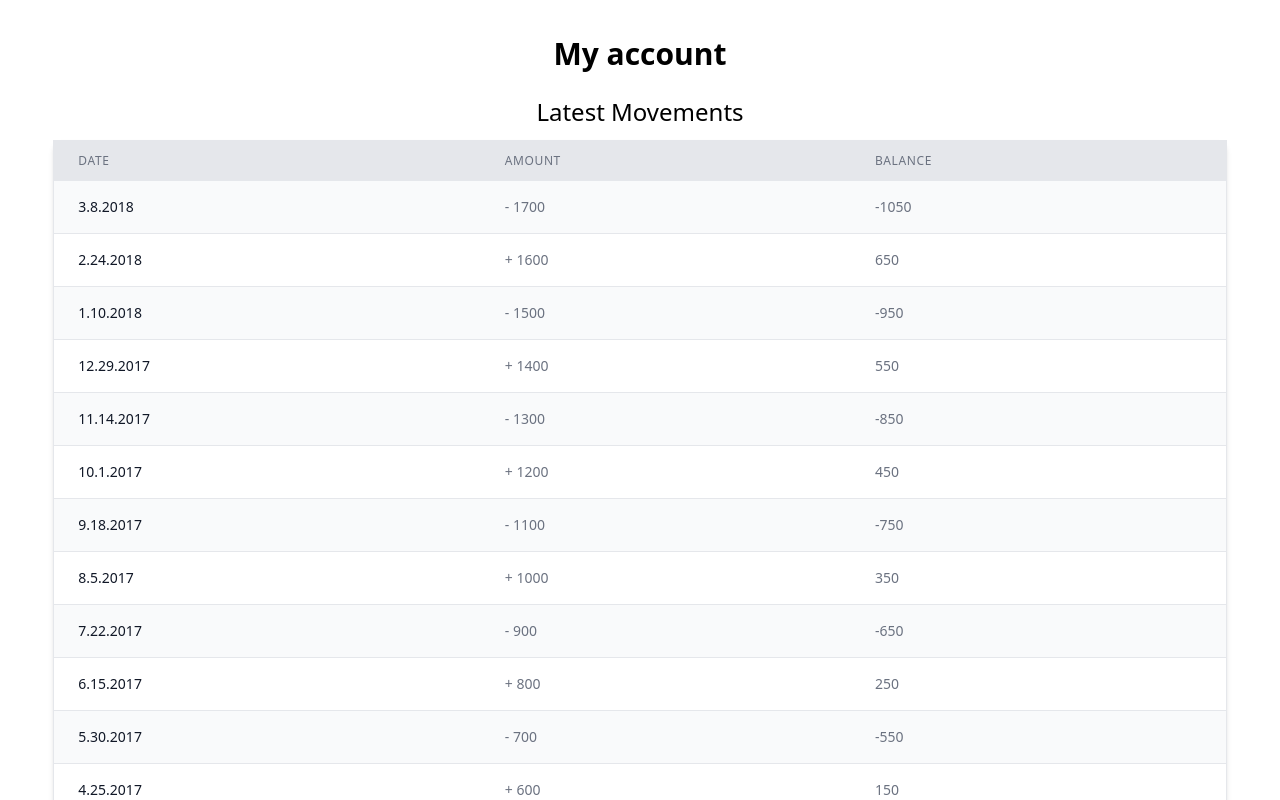
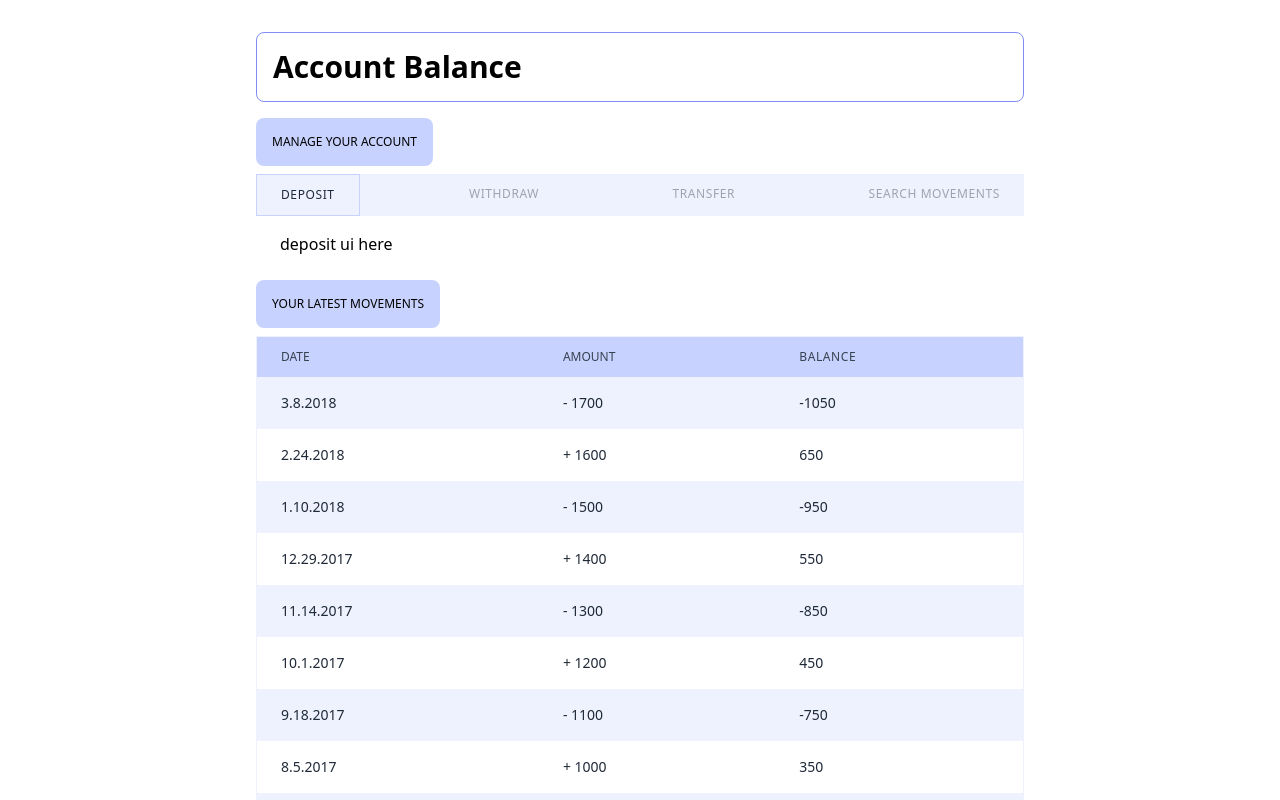
Before and after one commit to vivitt/bank-account-kata, a Next.js app: page / in a window 1280 px wide. Shown: the top 800 px of the page. Built offline with nearby package versions, Linux system fonts and the light colour scheme.

Commit message:
improve ui style

```diff
--- a/app/page.tsx
+++ b/app/page.tsx
@@ -2,19 +2,55 @@
 import { useState } from "react";
 import { movements } from "./lib/movements-data";
 import MovementsGrid from "./ui/MovementsGrid";
+import ActionPanelGroup from "./ui/ActionsPanelGroup";
+import ActionPanel from "./ui/ActionPanel";
+import SectionLabel from "./ui/SectionLabel";
 
 export default function Page() {
   const [userMovements, setUserMovements] = useState(movements);
   const [accountBalance, setAccountBalance] = useState(0);
   return (
-    <main className="flex flex-col items-center justify-center w-11/12 mx-auto my-6">
-      <h1 className="text-3xl font-bold m-3">My account</h1>
-
-      <h2 className="text-2xl m-3">Latest Movements</h2>
-      <MovementsGrid
-        movements={userMovements}
-        balance={accountBalance}
-      ></MovementsGrid>
+    <main className="flex flex-col w-3/5 mx-auto my-6">
+      <h1 className=" text-3xl font-bold p-4 my-2 justify-center rounded-lg border border-indigo-400">
+        Account Balance
+      </h1>
+      <section>
+        <SectionLabel title="Manage Your Account"> </SectionLabel>
+        <ActionPanelGroup
+          panels={[
+            {
+              id: "deposit",
+              header: "Deposit",
+              content: <p>deposit ui here</p>,
+            },
+            {
+              id: "withdraw",
+              header: "Withdraw",
+              content: <p>withdraw ui here</p>,
+            },
+            {
+              id: "transfer",
+              header: "Transfer",
+              content: <p>transfer ui here</p>,
+            },
+            {
+              id: "search",
+              header: "Search Movements",
+              content: <p>search ui here</p>,
+            },
+          ]}
+          renderPanels={(id: string, content: ReactNode) => {
+            return <ActionPanel key={id}>{content}</ActionPanel>;
+          }}
+        ></ActionPanelGroup>
+      </section>
+      <section>
+        <SectionLabel title="Your Latest Movements"> </SectionLabel>
+        <MovementsGrid
+          movements={userMovements}
+          balance={accountBalance}
+        ></MovementsGrid>
+      </section>
     </main>
   );
 }
--- /dev/null
+++ b/app/ui/ActionPanel.tsx
@@ -0,0 +1,8 @@
+import { PropsWithChildren, ReactNode } from "react";
+type Props = {
+  children: ReactNode;
+};
+
+export default function ActionPanel(props: PropsWithChildren<Props>) {
+  return <div>{props.children}</div>;
+}
--- /dev/null
+++ b/app/ui/ActionsPanelGroup.tsx
@@ -0,0 +1,52 @@
+import React from "react";
+import { ReactNode, useEffect, useState } from "react";
+import { PropsWithpanelren } from "react";
+
+type Props = {
+  panels: { id: string; header: string; content: ReactNode }[];
+  // eslint-disable-next-line no-unused-vars
+  renderPanels: (id: string, content: ReactNode) => React.JSX.Element;
+};
+
+export default function ActionPanelGroup(props: PropsWithpanelren<Props>) {
+  const [currentPanel, setCurrentPanel] = useState("Deposit");
+
+  const handleClick = (e: React.UIEvent<HTMLButtonElement>) => {
+    setCurrentPanel(e.currentTarget.innerHTML);
+  };
+
+  useEffect(() => {
+    const editButton = document.getElementsByTagName("button")[0];
+    editButton.setAttribute("aria-pressed", "true");
+  }, []);
+
+  return (
+    <div className="min-w-full ">
+      <div
+        role="toolbar"
+        aria-label="Account management options"
+        className="flex bg-indigo-50 align-center justify-between "
+      >
+        {props.panels.map((panel) => (
+          <div key={`${panel.id}-panel`}>
+            <button
+              onClick={(e) => handleClick(e)}
+              className="px-6 py-3 text-left text-xs font-medium text-gray-400 uppercase tracking-wider aria-pressed:text-slate-800 aria-pressed:border aria-pressed:border-indigo-200 "
+              key={`${panel.id}-button`}
+              aria-pressed={currentPanel === panel.header}
+            >
+              {panel?.header}
+            </button>
+          </div>
+        ))}
+      </div>
+      <div className=" px-6 py-4 bg-white">
+        {props.panels.map((panel) => {
+          if (currentPanel === panel.header) {
+            return props.renderPanels(`${currentPanel}-panel`, panel?.content);
+          }
+        })}
+      </div>
+    </div>
+  );
+}
--- a/app/ui/MovementsGrid.tsx
+++ b/app/ui/MovementsGrid.tsx
@@ -2,29 +2,29 @@ import { Movement } from "../lib/definitions";
 import { formatDate } from "../lib/formatDate";
 
 export default function MovementsGrid({
-    movements,
-  }: {
-    movements: Movement[];
-  }) {
+  movements,
+}: {
+  movements: Movement[];
+}) {
   return (
-    <table className="min-w-full bg-white border border-gray-200 shadow-md rounded-lg">
-      <thead className="bg-gray-200">
-        <tr>
+    <table className="table-fixed min-w-full border border-indigo-50 ">
+      <thead className="bg-indigo-200">
+        <tr className="border-none">
           <th
             scope="col"
-            className="px-6 py-3 text-left text-xs font-medium text-gray-500 uppercase tracking-wider"
+            className="px-6 py-3 text-left text-xs font-medium text-gray-700 uppercase "
           >
             Date
           </th>
           <th
             scope="col"
-            className="px-6 py-3 text-left text-xs font-medium text-gray-500 uppercase tracking-wider"
+            className="px-6 py-3 text-left text-xs font-medium text-gray-700 uppercase "
           >
             Amount
           </th>
           <th
             scope="col"
-            className="px-6 py-3 text-left text-xs font-medium text-gray-500 uppercase tracking-wider"
+            className="px-6 py-3 text-left text-xs font-medium text-gray-700 uppercase tracking-wider"
           >
             Balance
           </th>
@@ -39,17 +39,17 @@ export default function MovementsGrid({
             return (
               <tr
                 key={new Date(movement.date).getTime()}
-                className="bg-white odd:bg-gray-50 border-b hover:bg-gray-100"
+                className="bg-white odd:bg-indigo-50 hover:bg-indigo-100"
               >
-                <td className="px-6 py-4 whitespace-nowrap text-sm font-medium text-gray-900">
+                <td className="px-6 py-4 whitespace-nowrap text-sm font-medium text-gray-800">
                   {formatDate(movement.date)}
                 </td>
-                <td className="px-6 py-4 whitespace-nowrap text-sm text-gray-500">
+                <td className="px-6 py-4 whitespace-nowrap text-sm text-gray-800">
                   {movement.type === "add"
                     ? `+ ${movement.ammount}`
                     : `- ${movement.ammount}`}
                 </td>
-                <td className="px-6 py-4 whitespace-nowrap text-sm text-gray-500">
+                <td className="px-6 py-4 whitespace-nowrap text-sm text-gray-800">
                   {movement.type === "add"
                     ? movement.prevAccountBalance + movement.ammount
                     : movement.prevAccountBalance - movement.ammount}
--- /dev/null
+++ b/app/ui/SectionLabel.tsx
@@ -0,0 +1,7 @@
+export default function SectionLabel({
+    title,
+  }: {
+    title: string;
+  })  {
+  return <h2 className="max-w-fit flex align-center justofy-center rounded-lg bg-indigo-200 p-4 my-2 text-left text-xs font-medium uppercase ">{title}</h2>;
+}
```
Also changed, not shown: app/lib/getNewAccountBalance.ts (added).
